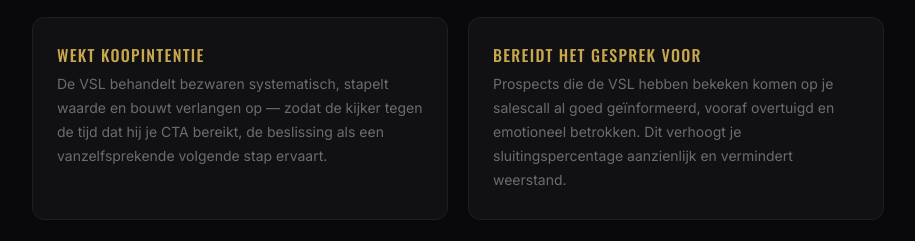
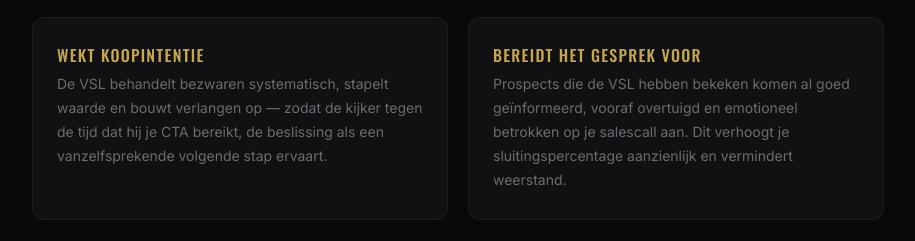
Before and after one commit to TimoBlaauw/The-Undisputed-Method-VSL-script-Instructions, a plain HTML site: page index.html in a window 1280 px wide. Shown: the part 1047-1288 px from the top of the page, without its empty margins (182-1097 px from the left). Drawn offline with nearby package versions, Linux system fonts and the light colour scheme.

Commit message:
Update index.html

```diff
--- a/index.html
+++ b/index.html
@@ -227,7 +227,7 @@ h4{font-size:16px;letter-spacing:.08em;color:var(--gold);margin-bottom:4px;font-
       </div>
       <div class="info-card">
         <h4>Bereidt het Gesprek Voor</h4>
-        <p>Prospects die de VSL hebben bekeken komen op je salescall al goed geïnformeerd, vooraf overtuigd en emotioneel betrokken. Dit verhoogt je sluitingspercentage aanzienlijk en vermindert weerstand.</p>
+        <p>Prospects die de VSL hebben bekeken komen al goed geïnformeerd, vooraf overtuigd en emotioneel betrokken op je salescall aan. Dit verhoogt je sluitingspercentage aanzienlijk en vermindert weerstand.</p>
       </div>
     </div>
   </div>
```
